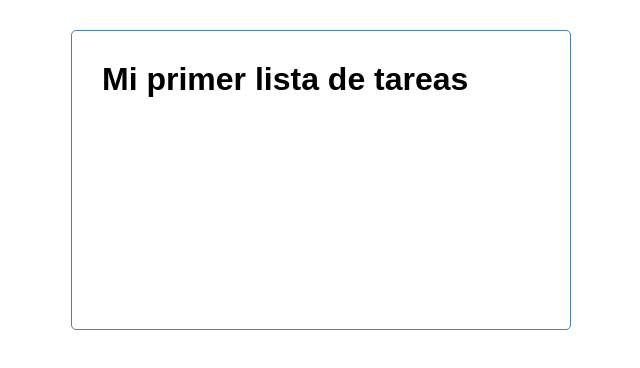
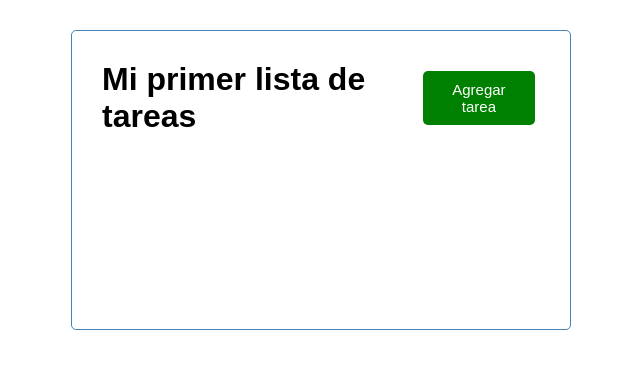
Before and after one commit to CocoCocoAlx/MiArgPrograma-Angular, an Angular app: page / in a window 1280 px wide. Shown: the top 368 px of the page, without its empty margins (319-959 px from the left). Built offline with nearby package versions, Linux system fonts and the light colour scheme.

Commit message:
Creado primer botón

```diff
--- a/src/app/app.module.ts
+++ b/src/app/app.module.ts
@@ -3,11 +3,13 @@ import { BrowserModule } from '@angular/platform-browser';
 
 import { AppComponent } from './app.component';
 import { HeaderComponent } from './components/header/header.component';
+import { ButtonComponent } from './components/button/button.component';
 
 @NgModule({
   declarations: [
     AppComponent,
-    HeaderComponent
+    HeaderComponent,
+    ButtonComponent
   ],
   imports: [
     BrowserModule
--- /dev/null
+++ b/src/app/components/button/button.component.html
@@ -0,0 +1,7 @@
+<button
+    class="btn"
+    [ngStyle]="{'background-color': color}"
+    (click)="onClick()"
+    >
+    {{text}} <!--acá se toma el texto del botón definido en el componente header, y con la etiqueta de estilo ngStyle el color-->
+</button>
--- /dev/null
+++ b/src/app/components/button/button.component.ts
@@ -0,0 +1,22 @@
+import { Component, Input, OnInit , Output, EventEmitter} from '@angular/core';
+
+@Component({
+  selector: 'app-button',
+  templateUrl: './button.component.html',
+  styleUrls: ['./button.component.css']
+})
+export class ButtonComponent implements OnInit {
+  @Input() text: string = ""; //se define el método por el cual se toma el texto del botón (lo busca en el módulo HTML del header)
+  @Input() color: string = ""; //ídem para el color
+  @Output() btnClick = new EventEmitter()
+
+  constructor() { }
+
+  ngOnInit(): void {
+  }
+
+  onClick() {
+    this.btnClick.emit()
+  }
+
+}
--- a/src/app/components/header/header.component.html
+++ b/src/app/components/header/header.component.html
@@ -1 +1,8 @@
-<h1>{{title}}</h1>
+<header>
+    <h1>{{title}}</h1>
+    <app-button
+        color="green"
+        text="Agregar tarea"
+        (btnClick)="toggleAddTask()"> <!--esta es una función que se ejecuta al hacer click en el botón-->
+    </app-button>
+</header>
--- a/src/app/components/header/header.component.ts
+++ b/src/app/components/header/header.component.ts
@@ -14,4 +14,8 @@ export class HeaderComponent implements OnInit {
   ngOnInit(): void {
   }
 
+  toggleAddTask(){
+    console.log("¡Hiciste click!") //acá se define lo que se hace con click "entrante" que salió del módulo 'button'
+  }
+
 }
```
Also changed, not shown: src/app/components/button/button.component.css (added), 1 other file (tests, documents, lock files or other folders).
